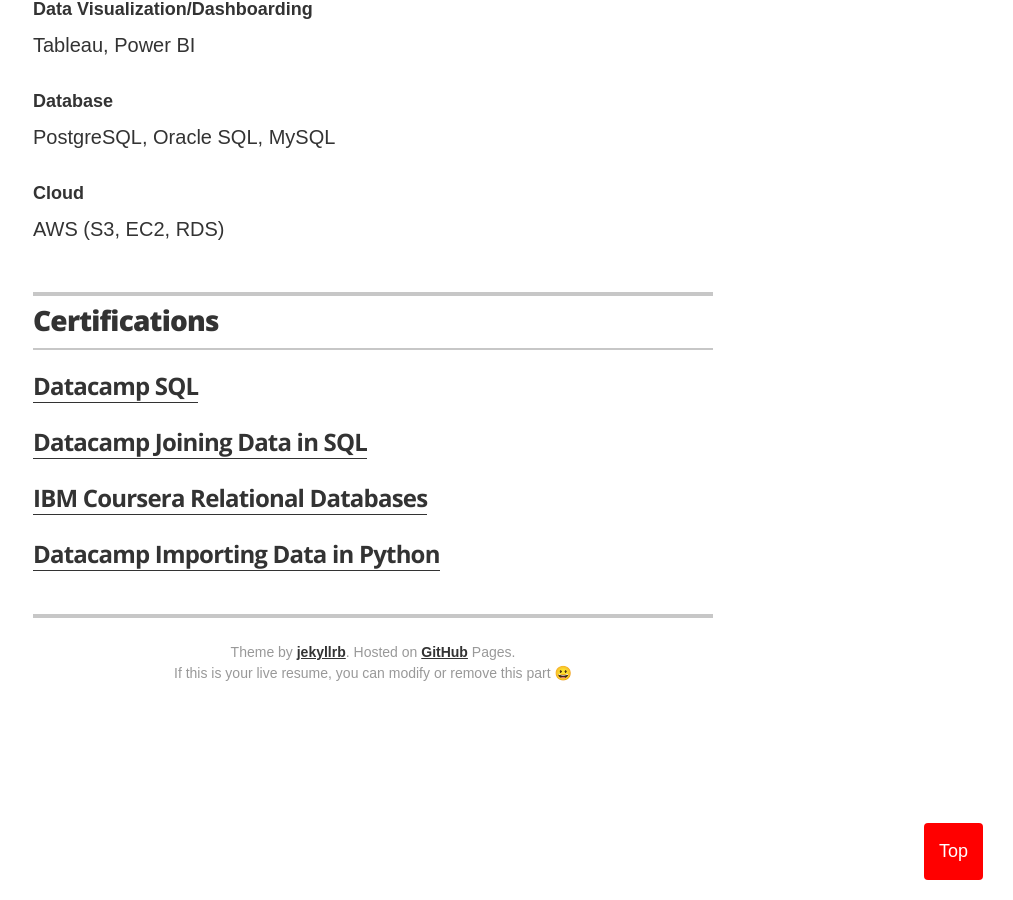
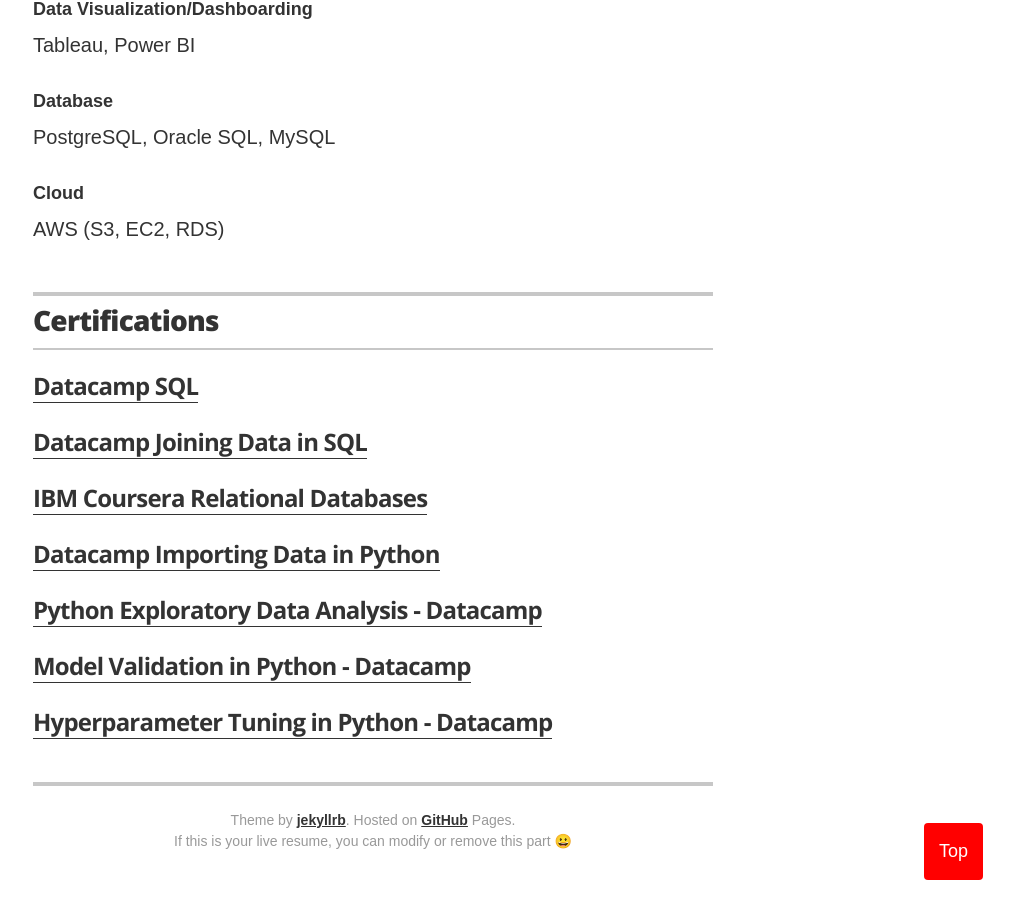
Before and after one commit to ttariqaziz/ttariqaziz.github.io, a Jekyll site: the page built from index.html, in a window 1280 px wide and 900 px high, scrolled down 2378 px. Shown: the whole window, without its empty margins (267-1280 px from the left). Built offline with Jekyll 4.4.1, drawn with Linux system fonts in a browser that asks for light colours.

Commit message:
Update associations.yml

```diff
--- a/_data/associations.yml
+++ b/_data/associations.yml
@@ -12,3 +12,12 @@
 
 - organization: Datacamp Importing Data in Python
   url: https://github.com/ttariqaziz/ttariqaziz.github.io/blob/main/images/Datacamp%20Importing%20Data%20in%20Python.pdf
+
+- organization: Python Exploratory Data Analysis - Datacamp
+  url: https://github.com/ttariqaziz/ttariqaziz.github.io/blob/main/images/Datacamp%20Python%20Exploratory%20Data%20Analysis.pdf
+
+- organization: Model Validation in Python - Datacamp
+  url: https://github.com/ttariqaziz/ttariqaziz.github.io/blob/main/images/Datacamp%20Model%20Validation%20in%20Python.pdf
+
+- organization: Hyperparameter Tuning in Python - Datacamp
+  url: https://github.com/ttariqaziz/ttariqaziz.github.io/blob/main/images/Datacamp%20Hyperparameter%20Tuning%20in%20Python.pdf
```
